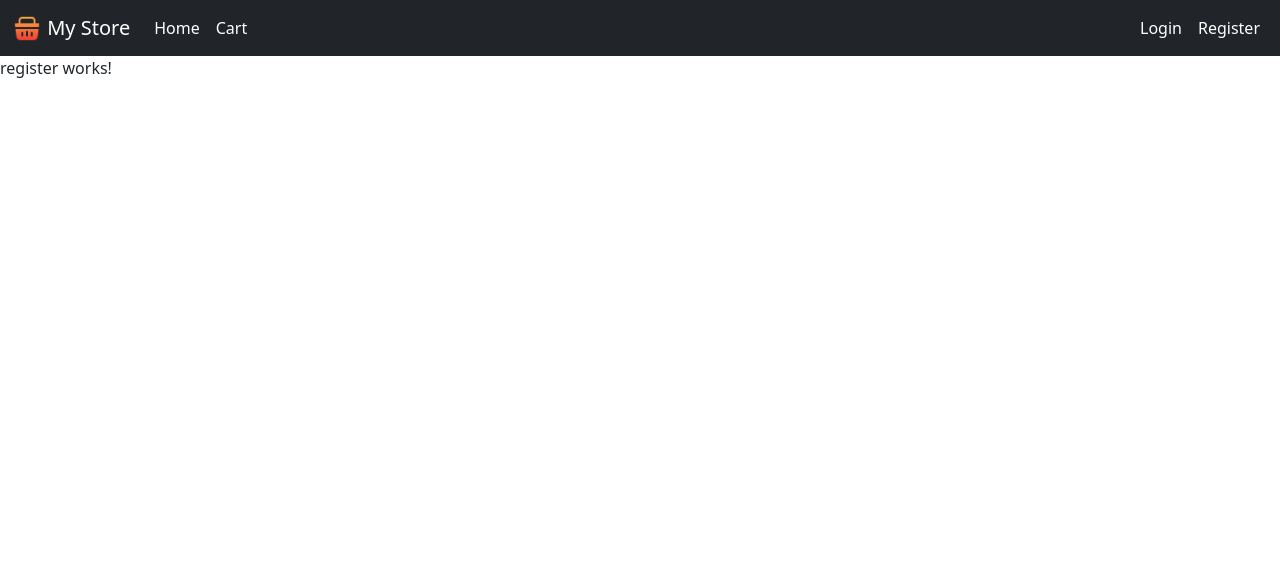
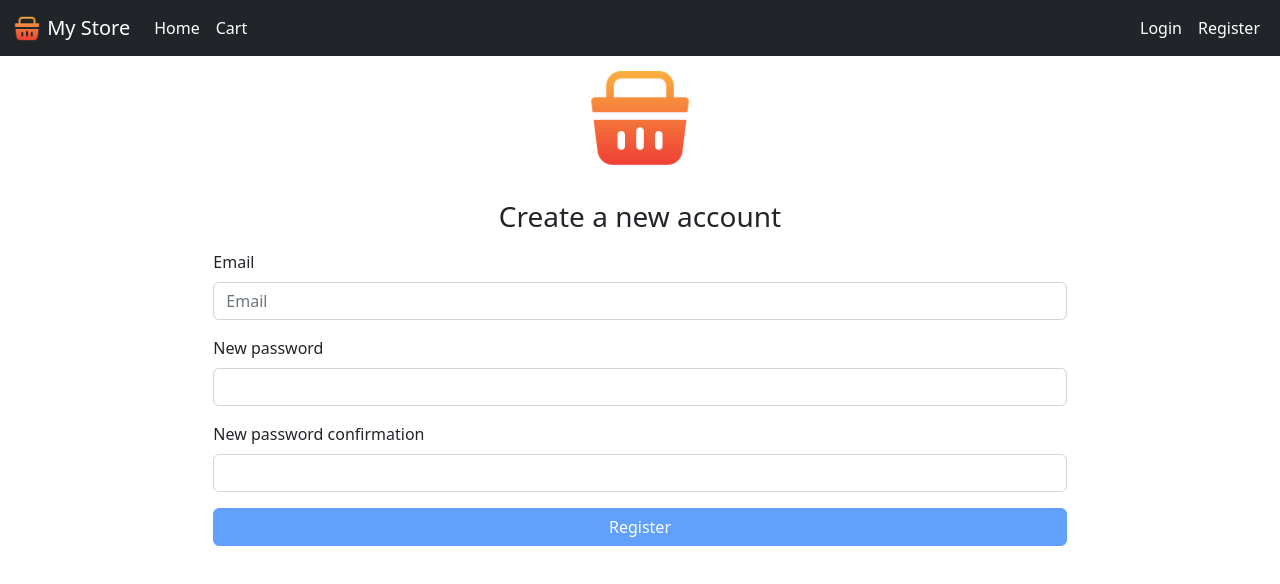
Before and after one commit to mksarifo/storefront, an Angular app: page /register in a window 1280 px wide. Shown: the top 584 px of the page. Built offline with nearby package versions, Linux system fonts and the light colour scheme.

Commit message:
feat: Success alert after register

```diff
--- a/src/app/components/account/register/register.component.html
+++ b/src/app/components/account/register/register.component.html
@@ -1 +1,144 @@
-<p>register works!</p>
+<div class="d-flex justify-content-center">
+  <div class="col-md-8">
+    <div style="text-align: center">
+      <img  class="mb-4" src="/assets/logo.png" alt="" width="120" height="120">
+      <h1 style="text-align: center" class="h3 mb-3 font-weight-normal">Create a new account</h1>
+    </div>
+    <form name="form" role="form" (ngSubmit)="register()" [formGroup]="registerForm" *ngIf="!success">
+      <div class="mb-3">
+        <label class="form-label" for="email" >Email</label>
+        <input
+          type="email"
+          class="form-control"
+          id="email"
+          name="email"
+          placeholder="Email"
+          formControlName="email"
+          data-cy="email"
+        />
+
+        <div *ngIf="registerForm.get('email')!.invalid && (registerForm.get('email')!.dirty || registerForm.get('email')!.touched)">
+          <small
+            class="form-text text-danger"
+            *ngIf="form['email'].errors?.['required']"
+          >
+            Your email is required.
+          </small>
+
+          <small
+            class="form-text text-danger"
+            *ngIf="form['email'].errors?.['invalid']"
+          >
+            Your email is invalid.
+          </small>
+
+          <small
+            class="form-text text-danger"
+            *ngIf="form['email']?.errors?.['minlength']"
+          >
+            Your email is required to be at least 5 characters.
+          </small>
+
+          <small
+            class="form-text text-danger"
+            *ngIf="form['email']?.errors?.['maxlength']"
+          >
+            Your email cannot be longer than 50 characters.
+          </small>
+        </div>
+      </div>
+
+      <div class="mb-3">
+        <label class="form-label" for="password">New password</label>
+        <input
+          type="password"
+          class="form-control"
+          id="password"
+          name="password"
+          formControlName="password"
+          data-cy="firstPassword"
+        />
+
+        <div
+          *ngIf="registerForm.get('password')!.invalid && (registerForm.get('password')!.dirty || registerForm.get('password')!.touched)"
+        >
+          <small
+            class="form-text text-danger"
+            *ngIf="form['password']?.errors?.['required']"
+          >
+            Your password is required.
+          </small>
+
+          <small
+            class="form-text text-danger"
+            *ngIf="form['password']?.errors?.['minlength']"
+          >
+            Your password is required to be at least 4 characters.
+          </small>
+
+          <small
+            class="form-text text-danger"
+            *ngIf="form['password']?.errors?.['maxlength']"
+          >
+            Your password cannot be longer than 50 characters.
+          </small>
+        </div>
+      </div>
+
+      <div class="mb-3">
+        <label class="form-label" for="confirmPassword">New password confirmation</label>
+        <input
+          type="password"
+          class="form-control"
+          id="confirmPassword"
+          name="confirmPassword"
+          formControlName="confirmPassword"
+          data-cy="secondPassword"
+        />
+
+        <div
+          *ngIf="
+              registerForm.get('confirmPassword')!.invalid &&
+              (registerForm.get('confirmPassword')!.dirty || registerForm.get('confirmPassword')!.touched)
+            "
+        >
+          <small
+            class="form-text text-danger"
+            *ngIf="form['confirmPassword']?.errors?.['required']"
+          >
+            Your confirmation password is required.
+          </small>
+
+          <small
+            class="form-text text-danger"
+            *ngIf="form['confirmPassword']?.errors?.['minlength']"
+          >
+            Your confirmation password is required to be at least 4 characters.
+          </small>
+
+          <small
+            class="form-text text-danger"
+            *ngIf="form['confirmPassword']?.errors?.['maxlength']"
+          >
+            Your confirmation password cannot be longer than 50 characters.
+          </small>
+        </div>
+      </div>
+
+      <button
+        type="submit"
+        [disabled]="registerForm.invalid"
+        class="btn btn-primary"
+        data-cy="submit"
+        style="width: 100%"
+      >
+        Register
+      </button>
+    </form>
+    <div class="mt-3 alert alert-success" *ngIf="this.success">
+      <span>Registration successful. Click </span>
+      <a class="alert-link" routerLink="/login" >sign in</a>
+      <span> to authenticate.</span>
+    </div>
+  </div>
+</div>
--- a/src/app/components/account/register/register.component.ts
+++ b/src/app/components/account/register/register.component.ts
@@ -1,4 +1,7 @@
 import { Component } from '@angular/core';
+import {FormGroup, FormControl, Validators, AbstractControl} from '@angular/forms';
+import {AuthService} from "../../../services/auth.service";
+import {HttpErrorResponse} from "@angular/common/http";
 
 @Component({
   selector: 'app-register',
@@ -7,4 +10,59 @@ import { Component } from '@angular/core';
 })
 export class RegisterComponent {
 
+  constructor(private authService: AuthService) {
+  }
+  doNotMatch = false;
+  error = false;
+  errorEmailExists = false;
+  errorUserExists = false;
+  success = false;
+
+  // convenience getter for easy access to form fields
+  // https://stackoverflow.com/a/70134069/5152443
+  get form(): { [key: string]: AbstractControl; }
+  {
+    return this.registerForm.controls;
+  }
+
+  registerForm = new FormGroup({
+    email: new FormControl('', {
+      nonNullable: true,
+      validators: [Validators.required, Validators.minLength(5), Validators.maxLength(254), Validators.email],
+    }),
+    password: new FormControl('', {
+      nonNullable: true,
+      validators: [Validators.required, Validators.minLength(4), Validators.maxLength(50)],
+    }),
+    confirmPassword: new FormControl('', {
+      nonNullable: true,
+      validators: [Validators.required, Validators.minLength(4), Validators.maxLength(50)],
+    }),
+  });
+
+  register(): void {
+    this.doNotMatch = false;
+    this.error = false;
+    this.errorEmailExists = false;
+    this.errorUserExists = false;
+
+    const { password, confirmPassword } = this.registerForm.getRawValue();
+    if (password !== confirmPassword) {
+      this.doNotMatch = true;
+    } else {
+      const { email } = this.registerForm.getRawValue();
+      this.authService
+        .register({ email, password })
+        .subscribe({ next: () => (this.success = true), error: response => this.processError(response) });
+    }
+  }
+
+  private processError(response: HttpErrorResponse): void {
+    // TODO handle errors
+    if (response.status === 400) {
+      this.errorUserExists = true;
+    } else {
+      this.error = true;
+    }
+  }
 }
```
